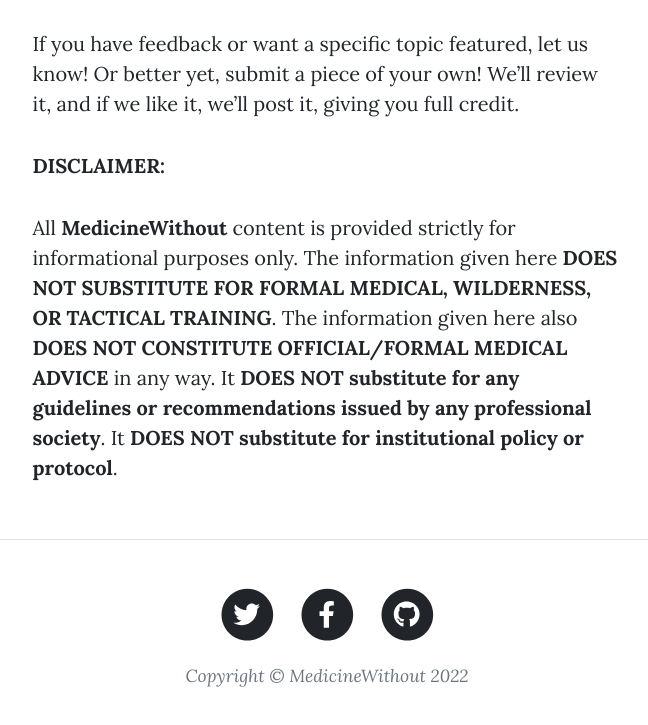
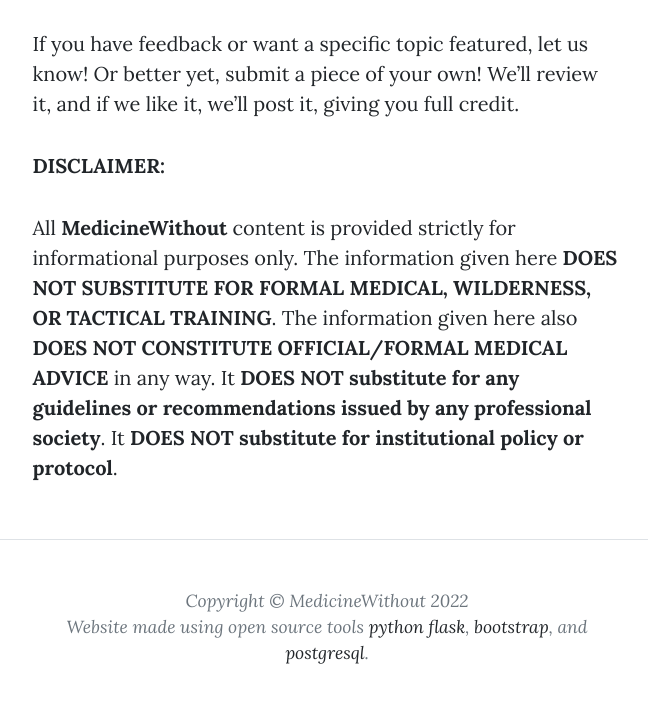
Before and after one commit to jeremybar32093/medicine_without, a plain HTML site: page templates/about.html in a window 1280 px wide. Shown: the part 1177-1902 px from the top of the page, without its empty margins (313-961 px from the left). Drawn offline with nearby package versions, Linux system fonts and the light colour scheme.

Commit message:
updated footer on all html pages

```diff
--- a/templates/about.html
+++ b/templates/about.html
@@ -84,7 +84,7 @@
             <div class="container px-4 px-lg-5">
                 <div class="row gx-4 gx-lg-5 justify-content-center">
                     <div class="col-md-10 col-lg-8 col-xl-7">
-                        <ul class="list-inline text-center">
+                        <!-- <ul class="list-inline text-center">
                             <li class="list-inline-item">
                                 <a href="#!">
                                     <span class="fa-stack fa-lg">
@@ -109,8 +109,9 @@
                                     </span>
                                 </a>
                             </li>
-                        </ul>
+                        </ul> -->
                         <div class="small text-center text-muted fst-italic">Copyright &copy; MedicineWithout 2022</div>
+                        <div class="small text-center text-muted fst-italic">Website made using open source tools <a href="https://flask.palletsprojects.com/en/2.0.x/">python flask</a>, <a href="https://getbootstrap.com/">bootstrap</a>, and <a href="https://www.postgresql.org/">postgresql</a>.</div>
                     </div>
                 </div>
             </div>
```
Also changed, not shown: templates/community_education.html (+3 -2 lines), templates/contact.html (+3 -2 lines), templates/contributors.html (+3 -2 lines), templates/disclaimer.html (+3 -2 lines), templates/ems_disaster.html (+3 -2 lines), templates/index.html (+3 -2 lines), templates/post.html (+3 -2 lines), templates/wilderness_medicine.html (+3 -2 lines).
